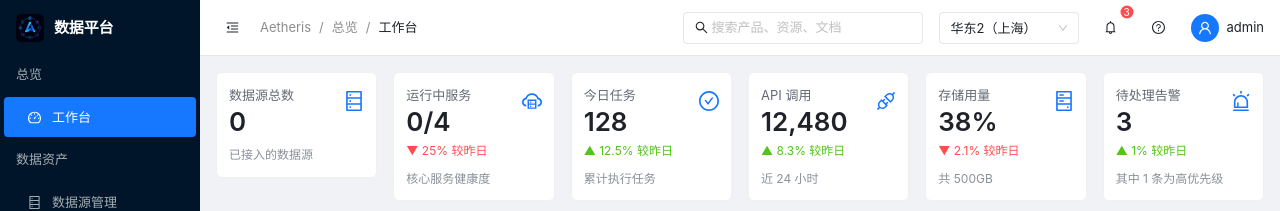
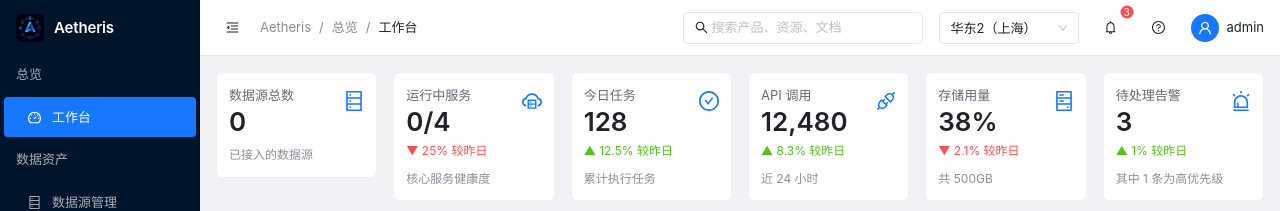
Before and after one commit to mazhuce/Aetheris, a React (Vite) app in the folder apps/web/: page /dashboard in a window 1280 px wide. Shown: the top 211 px of the page. Built offline with nearby package versions, Linux system fonts and the light colour scheme; no server answers.

Commit message:
style(web): 左上角标题改为 Aetheris

```diff
--- a/apps/web/src/layouts/BasicLayout.tsx
+++ b/apps/web/src/layouts/BasicLayout.tsx
@@ -14,7 +14,7 @@ export default function BasicLayout() {
       <Sider theme="dark" width={200} collapsible collapsed={collapsed} trigger={null}>
         <div className="app-logo">
           <img src="/AETHRIS.png" alt="Aetheris" className="logo-img" />
-          {!collapsed && <span>数据平台</span>}
+          {!collapsed && <span>Aetheris</span>}
         </div>
         <SideMenu />
       </Sider>
```
